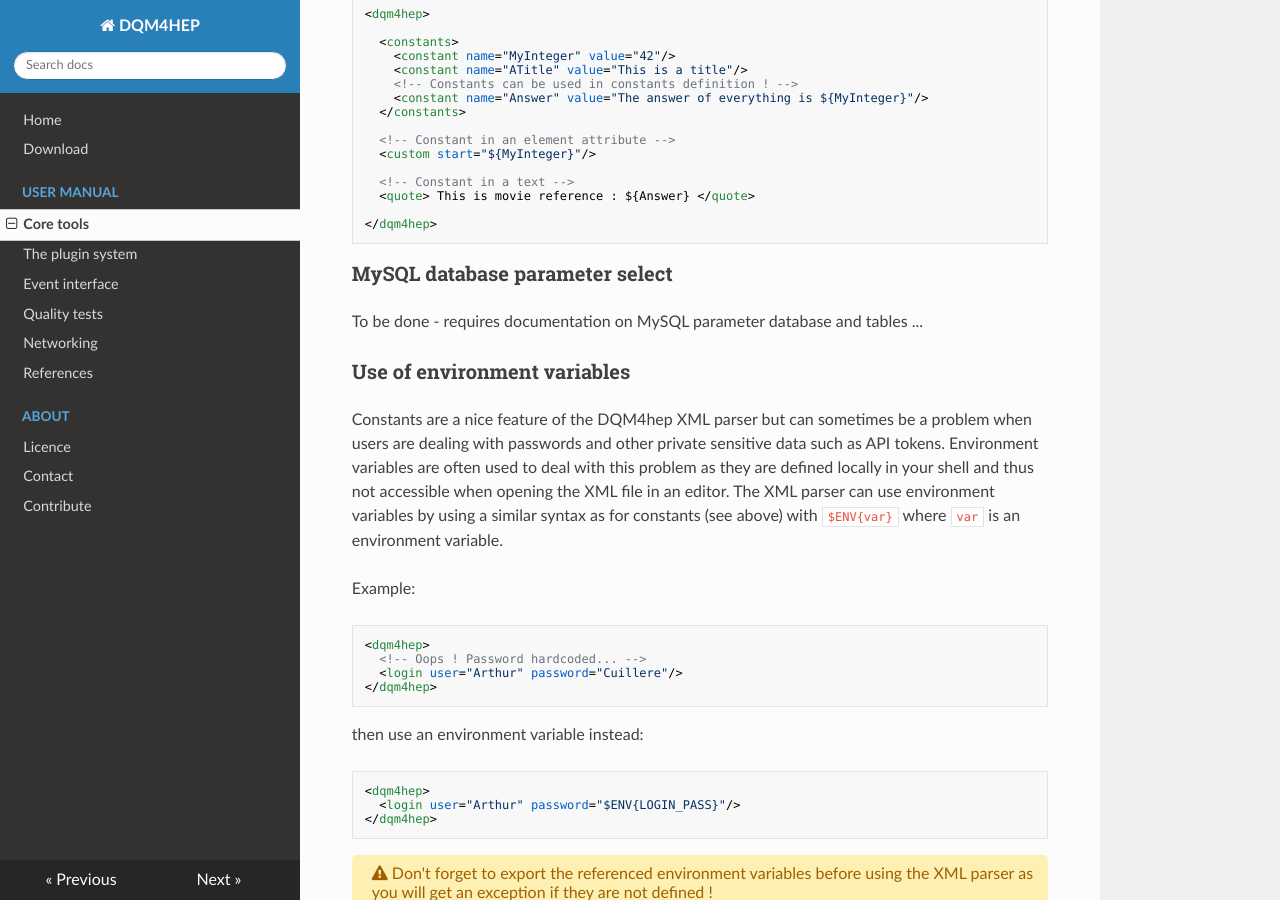
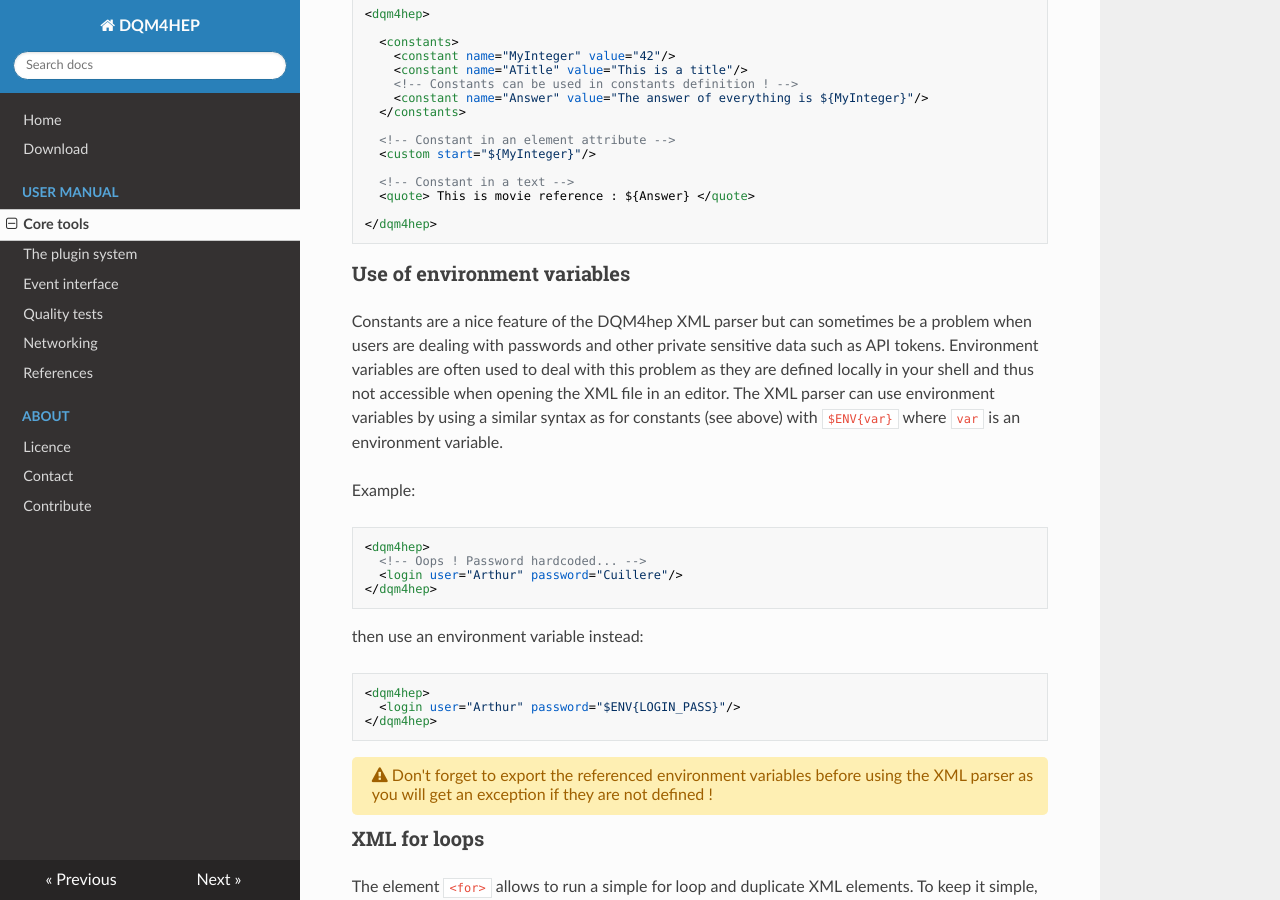
Before and after one commit to tcoates3/dqm4hep-doc, an MkDocs documentation site: the page built from docs/user-manual/core-tools.md, in a window 1280 px wide and 900 px high, scrolled down 6967 px. Built offline with MkDocs 1.6.1, drawn with Linux system fonts in a browser that asks for light colours; nearby versions of some CDN libraries; old or Windows-style settings are respelled for this version of MkDocs.

Commit message:
Removed (un-started) section on XML parser MySQL feature

````diff
--- a/docs/user-manual/core-tools.md
+++ b/docs/user-manual/core-tools.md
@@ -384,10 +384,6 @@
 </dqm4hep>
 ```
 
-### MySQL database parameter select
-
-To be done - requires documentation on MySQL parameter database and tables ...
-
 ### Use of environment variables
 
 Constants are a nice feature of the DQM4hep XML parser but can sometimes be a problem when users are dealing with passwords and other private sensitive data such as API tokens. Environment variables are often used to deal with this problem as they are defined locally in your shell and thus not accessible when opening the XML file in an editor. The XML parser can use environment variables by using a similar syntax as for constants (see above) with `$ENV{var}` where `var` is an environment variable.
````
